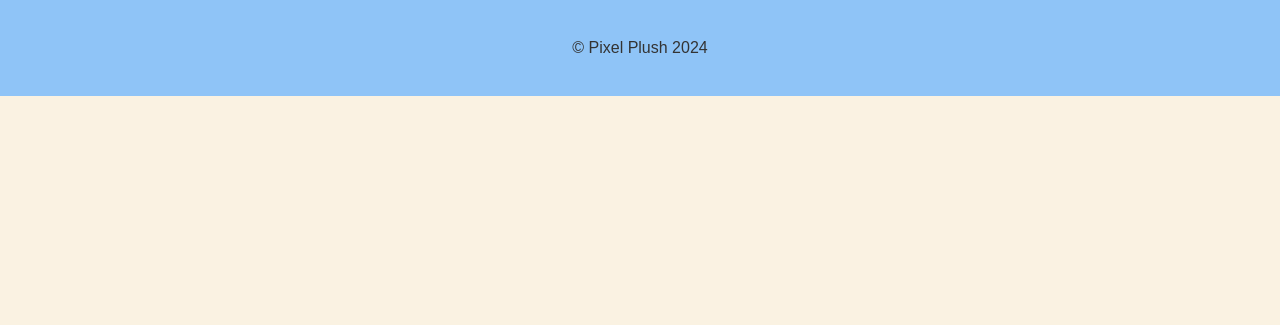
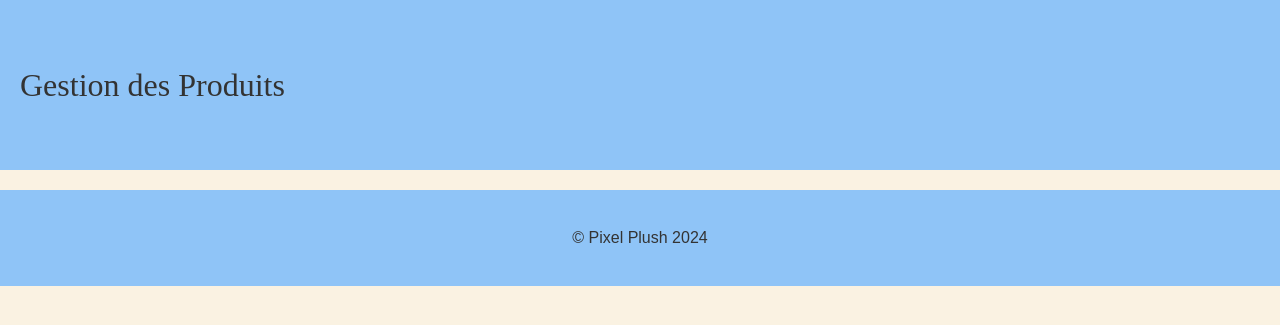
Before and after one commit to lucas-iribaren/boutique-en-ligne, a PHP site: template src/views/admin-produits.php in a window 1280 px wide. Shown: the part 144-469 px from the top of the page. Run offline with PHP 8.4, Linux system fonts and the light colour scheme; the template is opened without the code that fills it, so the values that code supplies are empty; some web fonts are replaced.

Commit message:
Ajout d'un main contenant une section avec le background 'blue' et un h1 'Gestion des Produits'

```diff
--- a/assets/css/styles.css
+++ b/assets/css/styles.css
@@ -101,10 +101,10 @@ footer {
 
 .section {
     background-color: var(--blue);
-    padding: 20px;
+    padding: 40px 20px;
     margin-bottom: 20px;
-    text-align: center;
 }
+
 .section h2,
 .section h3 {
     color: var(--background);
--- a/src/views/admin-produits.php
+++ b/src/views/admin-produits.php
@@ -5,4 +5,17 @@ $includePath = __DIR__ . '/../../include/';
 // Inclusion des fichiers
 include $includePath . '_head.php';
 include $includePath . '_header.php';
+
+// Ajout du main avec la section
+?>
+<main>
+    <section class="section">
+        <h1 class="section-title">Gestion des Produits</h1>
+    </section>
+    <!-- Le reste du contenu de votre page ira ici -->
+</main>
+<?php
+
+// Inclusion du footer
 include $includePath . '_footer.php';
+?>
```
